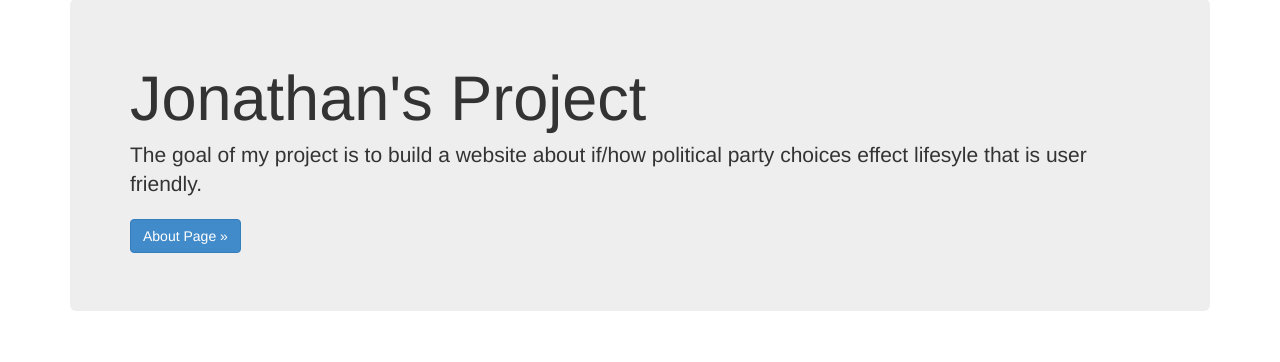
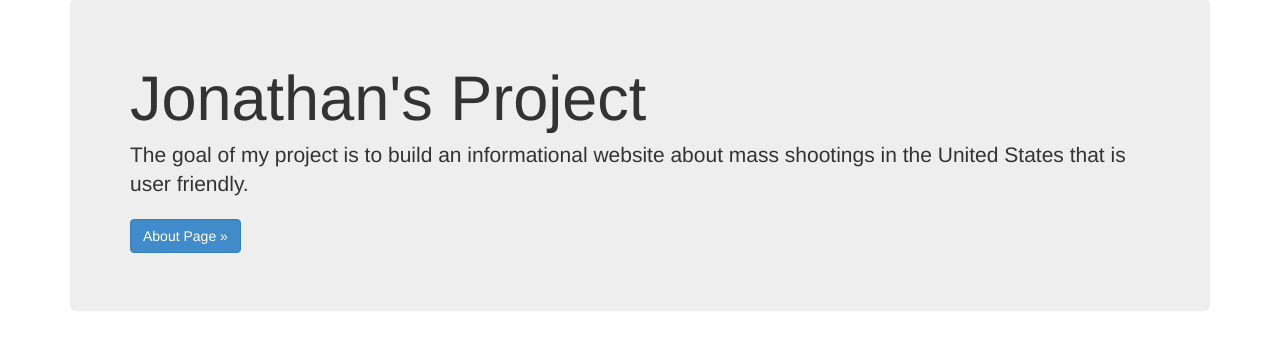
Before and after one commit to JonathanLevy10/FlaskWebProject1, a Flask app: page / in a window 1280 px wide. Shown: the part 51-413 px from the top of the page. Run offline with Flask 2, Linux system fonts and the light colour scheme; parts of the project's set-up code (start-up, migrations or seed data) failed here and were passed over; some libraries are stand-ins or nearby versions.

Commit message:
Final Project Commits

```diff
--- a/FlaskWebProject1/FlaskWebProject1/templates/index.html
+++ b/FlaskWebProject1/FlaskWebProject1/templates/index.html
@@ -4,7 +4,7 @@
 
 <div class="jumbotron">
     <h1>Jonathan's Project</h1>
-    <p class="lead">The goal of my project is to build a website about if/how political party choices effect lifesyle that is user friendly.</p>
+    <p class="lead">The goal of my project is to build an informational website about mass shootings in the United States that is user friendly.</p>
     <p><a class="btn btn-primary btn-large" href="{{ url_for('about') }}"> About Page &raquo;</a></p>
 </div>
 
```
